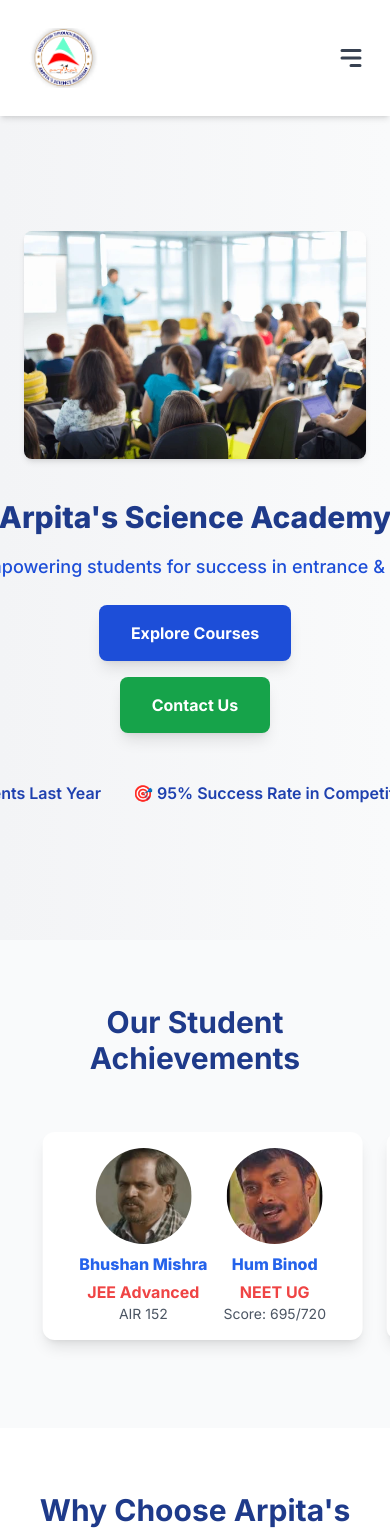
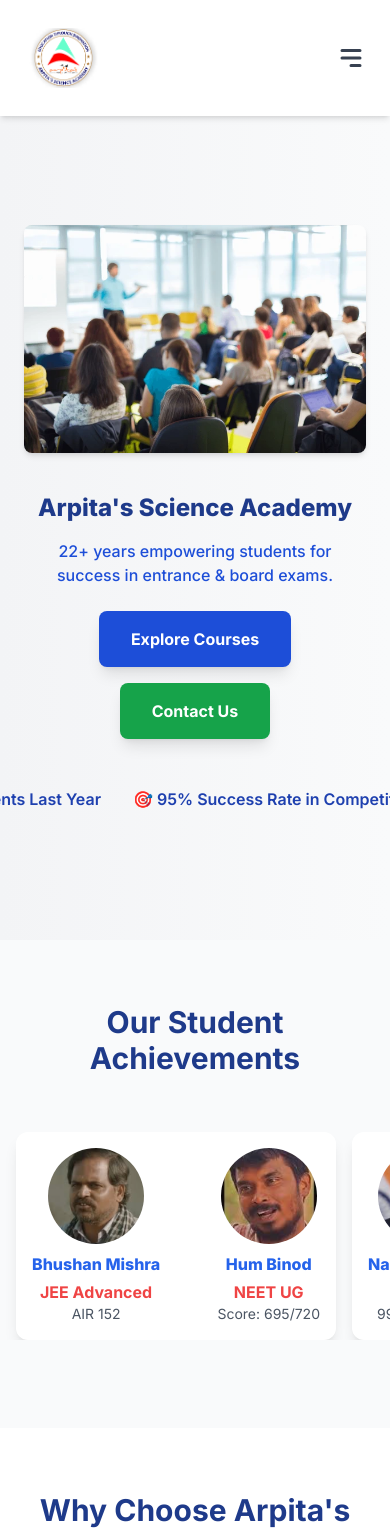
Before and after one commit to Ishan71845/internship, a Next.js app in the folder Frontend/: page / in a window 390 px wide. Shown: the top 1532 px of the page. Built offline with nearby package versions, Linux system fonts and the light colour scheme.

Commit message:
Responsiveness check

```diff
--- a/Frontend/app/gallery/page.tsx
+++ b/Frontend/app/gallery/page.tsx
@@ -4,7 +4,6 @@
 
 const galleryImages = [
   "/gallery/director.jpg",
-  // "/gallery/pic21.jpg",
   "/gallery/pic1.jpg",
   "/gallery/pic2.jpg",
   "/gallery/pic3.jpg",
@@ -30,27 +29,61 @@
 export default function GalleryPage() {
   return (
     <div className="container mx-auto px-4 py-8">
-      {/* Hero section with Director & motivational quote */}
-      <div className="relative w-full h-[400px] mb-8 rounded-xl overflow-hidden flex items-center justify-center">
+
+      {/* ✅ MOBILE ONLY: Director image left, quote right */}
+      <div className="block sm:hidden w-full mb-8">
+        <div className="flex flex-row items-center justify-between gap-4">
+          {/* Director Image */}
+          <div className="w-1/3 flex justify-center">
+            <Image
+              src="/gallery/director.jpg"
+              alt="Director"
+              width={100}
+              height={100}
+              className="rounded-lg object-cover"
+              priority
+            />
+          </div>
+
+          {/* Quote */}
+          <div className="w-2/3 text-left text-white">
+            <p className="text-sm font-semibold">
+              &quot;Success is no accident. It is hard work, perseverance, learning,
+              studying, sacrifice, and most of all, love of what you are doing.&apos;
+            </p>
+            <p className="text-xs text-white/80 mt-1">- Sikandar Sir</p>
+            <p className="text-xs text-white/60">
+              Director at Arpita&apos; Science Academy
+            </p>
+          </div>
+        </div>
+      </div>
+
+      {/* ✅ DESKTOP ONLY: Original full hero */}
+      <div className="hidden sm:flex relative w-full h-[400px] mb-8 rounded-xl overflow-hidden items-center justify-center">
         <Image
           src="/gallery/director.jpg"
           alt="Director"
-          width={500}
+          width={300}
           height={200}
-          className=" brightness-95 ml-0"
+          className="brightness-95 object-cover ml-0"
           priority
         />
-        <div className="inset-0 flex flex-col items-center justify-center px-4 text-center">
-          <h1 className="text-3xl md:text-4xl font-bold text-white drop-shadow-lg mb-4">
-            &quot;Success is no accident. It is hard work, perseverance, learning,
-            studying, sacrifice, and most of all, love of what you are doing.&quot;
+        <div className="inset-0 flex flex-col items-center justify-end px-4 text-center absolute z-10">
+          <h1 className="text-3xl md:text-4xl font-bold text-gray-100
+ drop-shadow-lg mb-0 ">
+            &quot;Success is no accident. It is hard work, perseverance,
+            learning, studying, sacrifice, and most of all, love of what you
+            are doing.&quot;
           </h1>
           <p className="text-lg text-white/80">- Sikandar Sir</p>
-          <p className="text-sm text-white/80 ">Director at Arpita&apos;s Science Academy</p>
+          <p className="text-sm text-white/80">
+            Director at Arpita&apos;s Science Academy
+          </p>
         </div>
       </div>
 
-      {/* Gallery grid */}
+      {/* 📸 Gallery grid */}
       <div className="columns-3 sm:columns-2 md:columns-3 gap-4 space-y-4">
         {galleryImages
           .filter((src) => src !== "/gallery/director.jpg")
--- a/Frontend/components/layout/sections/FooterSection.tsx
+++ b/Frontend/components/layout/sections/FooterSection.tsx
@@ -22,7 +22,7 @@
           <h3 className="text-xl font-semibold mb-4">Quick Links</h3>
           <ul className="space-y-2 text-sm">
             <li><Link href="/" className="hover:text-blue-300">Home</Link></li>
-            <li><Link href="/#courses" className="hover:text-blue-300">Courses</Link></li>
+            <li><Link href="/courses" className="hover:text-blue-300">Courses</Link></li>
             <li><Link href="/#results" className="hover:text-blue-300">Results</Link></li>
             <li><Link href="/#contact" className="hover:text-blue-300">Contact</Link></li>
           </ul>
--- a/Frontend/components/layout/sections/HeroSection.tsx
+++ b/Frontend/components/layout/sections/HeroSection.tsx
@@ -16,9 +16,9 @@
       className="relative w-full min-h-screen flex flex-col-reverse md:flex-row justify-center items-center text-center md:text-left bg-gradient-to-r from-gray-100 to-gray-50 px-6 py-16 overflow-hidden"
     >
       <div className="md:w-1/2 z-10 flex flex-col justify-center items-center md:items-start">
-        <h1 className="text-3xl md:text-5xl font-extrabold leading-tight mb-4 text-blue-900">
+        <h1 className="text-2xl sm:text-3xl md:text-5xl font-extrabold leading-tight mb-4 text-blue-900 text-balance">
           Arpita&apos;s Science Academy</h1>
-        <h2 className="text-lg md:text-2xl font-medium mb-6 text-blue-700">
+       <h2 className="text-base sm:text-lg md:text-xl font-medium mb-6 text-blue-700 text-center md:text-left max-w-xs sm:max-w-md">
           {yearsOfExperience}+ years empowering students for success in entrance & board exams.
         </h2>
 
--- a/Frontend/components/layout/sections/Results/ResultCarousel.tsx
+++ b/Frontend/components/layout/sections/Results/ResultCarousel.tsx
@@ -1,41 +1,34 @@
 "use client";
 
 import React, { useEffect, useState } from "react";
-import { motion } from "framer-motion";
 import Image from "next/image";
 import { studentPairs } from "@/data/studentData";
 
 const ResultCarousel = () => {
-  const [duration, setDuration] = useState(15); // default for medium/large
+  const [isMobile, setIsMobile] = useState(false);
 
-  // Detect screen width and adjust duration
   useEffect(() => {
-    const updateDuration = () => {
-      if (window.innerWidth < 640) {
-        setDuration(6); // faster on small devices
-      } else {
-        setDuration(12); // normal on md and above
-      }
+    const checkMobile = () => {
+      setIsMobile(window.innerWidth < 640); // Tailwind sm: breakpoint
     };
 
-    updateDuration();
-    window.addEventListener("resize", updateDuration);
-    return () => window.removeEventListener("resize", updateDuration);
+    checkMobile(); // initial check
+    window.addEventListener("resize", checkMobile);
+
+    return () => window.removeEventListener("resize", checkMobile);
   }, []);
 
   return (
-    <div className="overflow-hidden w-full py-6">
-      <motion.div
-        className="flex gap-6 whitespace-nowrap"
-        animate={{ x: ["100%", "-100%"] }}
-        transition={{ repeat: Infinity, duration: duration, ease: "linear" }}
-      >
+    <div className="w-full py-6">
+      {isMobile ? (
+        //  Mobile view with scroll-snap
+        <div className="flex gap-4 overflow-x-auto px-4 scroll-snap-x scroll-snap-mandatory">
           {[...studentPairs, ...studentPairs].map((pair, index) => (
             <div
               key={index}
-            className="min-w-[320px] bg-white shadow-lg rounded-xl p-4"
+              className="w-[320px] flex-shrink-0 bg-white shadow-lg rounded-xl p-4 scroll-snap-align-start"
             >
-            <div className="flex justify-center gap-4">
+              <div className="flex justify-between gap-4">
                 {pair.map((student, idx) => (
                   <div key={idx} className="flex flex-col items-center text-center">
                     <Image
@@ -53,7 +46,35 @@
               </div>
             </div>
           ))}
-      </motion.div>
+        </div>
+      ) : (
+        //  Desktop/laptop view with static layout
+        <div className="grid grid-cols-2 md:grid-cols-3 lg:grid-cols-4 gap-6 px-4">
+          {studentPairs.map((pair, index) => (
+            <div
+              key={index}
+              className="bg-white shadow-lg rounded-xl p-4"
+            >
+              <div className="flex justify-between gap-4">
+                {pair.map((student, idx) => (
+                  <div key={idx} className="flex flex-col items-center text-center">
+                    <Image
+                      src={student.image}
+                      alt={student.name}
+                      width={96}
+                      height={96}
+                      className="w-24 h-24 object-cover rounded-full"
+                    />
+                    <p className="font-extrabold mt-2 text-blue-600">{student.name}</p>
+                    <p className="text-red-500 font-bold mt-1">{student.exam}</p>
+                    <p className="text-sm text-gray-600">{student.rank}</p>
+                  </div>
+                ))}
+              </div>
+            </div>
+          ))}
+        </div>
+      )}
     </div>
   );
 };
--- a/Frontend/data/studentData.ts
+++ b/Frontend/data/studentData.ts
@@ -71,4 +71,46 @@
       image: "/students/Khanna.png",
     },
   ],
+  [
+    {
+      name: "Tony Stark",
+      exam: "Foundation",
+      rank: "State Rank 3",
+      image: "/students/Tony.png",
+    },
+    {
+      name: "Akshay Khanna",
+      exam: "Foundation",
+      rank: "State Rank 7",
+      image: "/students/Khanna.png",
+    },
+  ],
+  [
+    {
+      name: "Tony Stark",
+      exam: "Foundation",
+      rank: "State Rank 3",
+      image: "/students/Tony.png",
+    },
+    {
+      name: "Akshay Khanna",
+      exam: "Foundation",
+      rank: "State Rank 7",
+      image: "/students/Khanna.png",
+    },
+  ],
+  [
+    {
+      name: "Tony Stark",
+      exam: "Foundation",
+      rank: "State Rank 3",
+      image: "/students/Tony.png",
+    },
+    {
+      name: "Akshay Khanna",
+      exam: "Foundation",
+      rank: "State Rank 7",
+      image: "/students/Khanna.png",
+    },
+  ],
 ];
```
Lines whose indentation alone changed are shown as unchanged.
